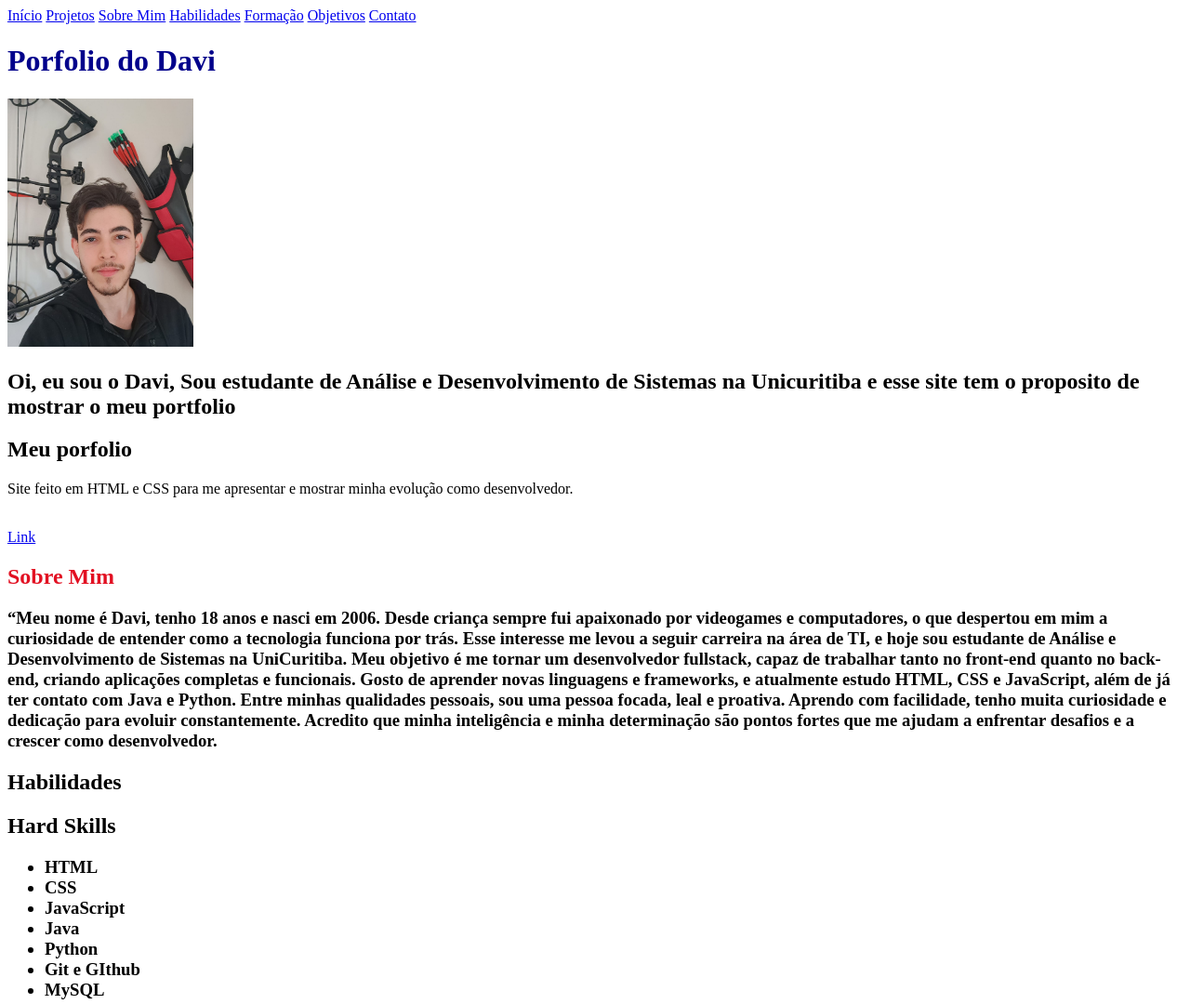
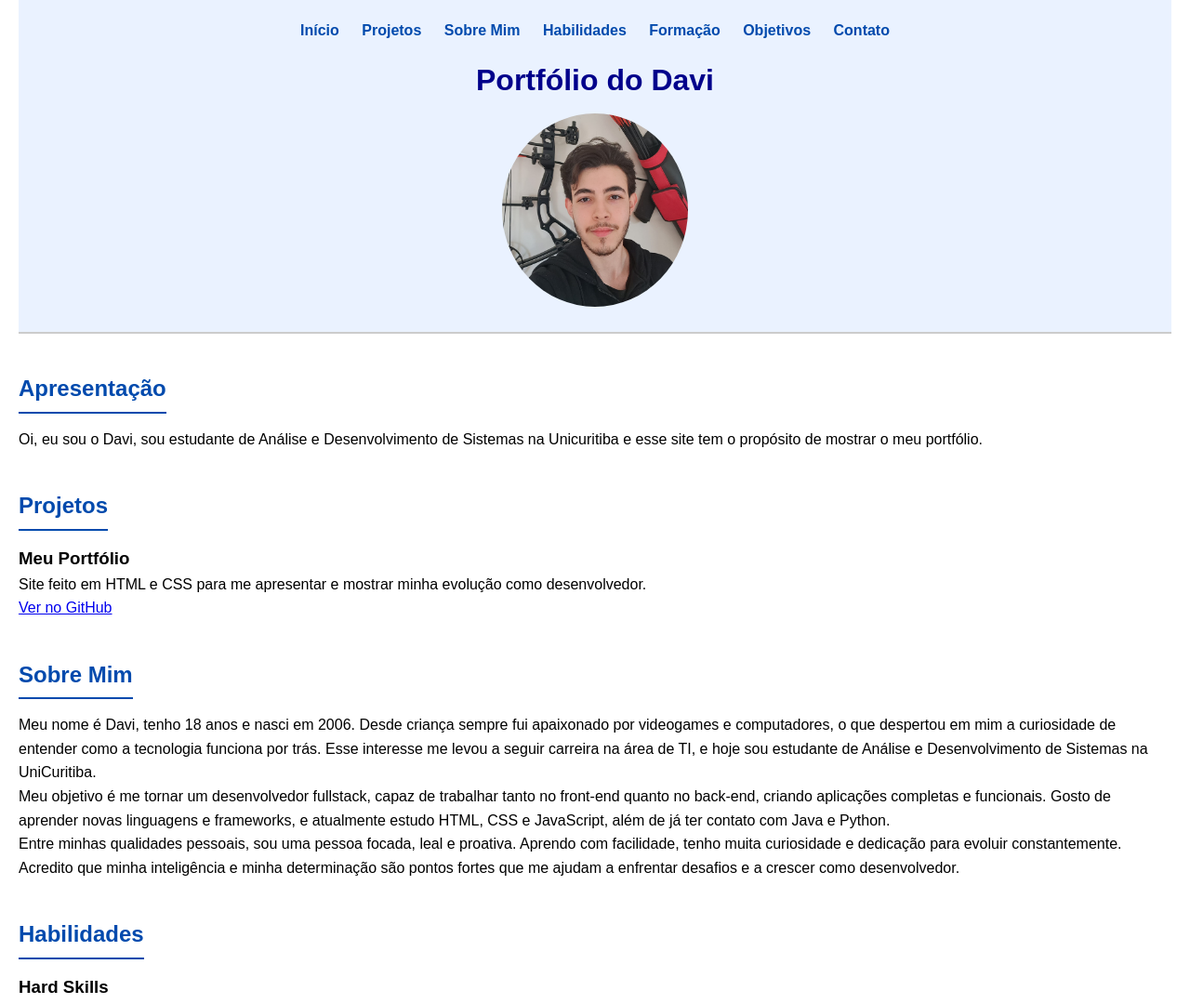
Before and after one commit to DVLG1/Portfolio, a plain HTML site: page index.html in a window 1280 px wide. Shown: the top 1080 px of the page at 93% size. Drawn offline with Linux system fonts and the light colour scheme.

Commit message:
adição do css

```diff
--- a/index.html
+++ b/index.html
@@ -2,91 +2,71 @@
 <html lang="pt-br">
 
 <head>
-
   <meta charset="UTF-8">
   <title>Meu Portfólio</title>
+  <link rel="stylesheet" href="style.css">
 </head>
 
 <body>
 
-
-
   <header>
-
     <nav>
       <a href="#hero">Início</a>
       <a href="#projetos">Projetos</a>
-  <a href="#sobre_mim">Sobre Mim</a>
+      <a href="#sobre-mim">Sobre Mim</a>
       <a href="#habilidades">Habilidades</a>
-  <a href="#formacao_profissional">Formação</a>
-  <a href="#objetivos"> Objetivos</a>
+      <a href="#formacao">Formação</a>
+      <a href="#objetivos">Objetivos</a>
       <a href="#contato">Contato</a>
     </nav>
 
-
-
-    <h1 style="color: darkblue;"> Porfolio do Davi</h1>
-
-
-    <img src="img/WhatsApp Image 2025-08-15 at 15.23.52.jpeg" alt="foto minha" width="200">
-
-    <!-- src = endereço da imagem (dentro da pasta do projeto),  alt= descrição da foto, width= tamanho da foto-->
+    <h1 style="color: darkblue;">Portfólio do Davi</h1>
+    <img src="img/foto minha.png" alt="foto minha" width="200">
   </header>
 
   <section id="hero">
-    <h2> Oi, eu sou o Davi, Sou estudante de Análise e Desenvolvimento de Sistemas na Unicuritiba e esse site tem o
-      proposito de mostrar o meu portfolio </h2>
-
+    <h2>Apresentação</h2>
+    <p>Oi, eu sou o Davi, sou estudante de Análise e Desenvolvimento de Sistemas na Unicuritiba e esse site tem o
+      propósito de mostrar o meu portfólio.</p>
   </section>
 
   <section id="projetos">
-    <h2> Meu porfolio</h2>
-
+    <h2>Projetos</h2>
+    <h3>Meu Portfólio</h3>
     <p>Site feito em HTML e CSS para me apresentar e mostrar minha evolução como desenvolvedor.</p>
-    <br>
-    <a href="https://github.com/DVLG1/Portfolio" target="_blank">Link</a>
+    <a href="https://github.com/DVLG1/Portfolio" target="_blank">Ver no GitHub</a>
   </section>
 
-  <section id="sobre_mim">
-
-    <h1 style="color: rgb(226, 16, 34);">Sobre Mim</h1>
-
-    <h3> “Meu nome é Davi, tenho 18 anos e nasci em 2006. Desde criança sempre fui apaixonado por videogames e
-      computadores, o que despertou em
-      mim a curiosidade de entender como a tecnologia funciona por trás. Esse interesse me levou a seguir carreira na
-      área de TI, e
-      hoje sou estudante de Análise e Desenvolvimento de Sistemas na UniCuritiba.
-
-      Meu objetivo é me tornar um desenvolvedor fullstack, capaz de trabalhar tanto no front-end quanto no back-end,
-      criando aplicações completas e funcionais. Gosto de aprender novas linguagens e frameworks,
-      e atualmente estudo HTML, CSS e JavaScript, além de já ter contato com Java e Python.
-
-      Entre minhas qualidades pessoais, sou uma pessoa focada, leal e proativa. Aprendo com facilidade,
-      tenho muita curiosidade e dedicação para evoluir constantemente. Acredito que minha inteligência
-      e minha determinação são pontos fortes que me ajudam a enfrentar desafios e a crescer como desenvolvedor.
-
-    </h3>
-
+  <section id="sobre-mim">
+    <h2>Sobre Mim</h2>
+    <p>Meu nome é Davi, tenho 18 anos e nasci em 2006. Desde criança sempre fui apaixonado por videogames e
+      computadores, o que despertou em mim a curiosidade de entender como a tecnologia funciona por trás. Esse interesse
+      me levou a seguir carreira na área de TI, e hoje sou estudante de Análise e Desenvolvimento de Sistemas na
+      UniCuritiba.</p>
+    <p>Meu objetivo é me tornar um desenvolvedor fullstack, capaz de trabalhar tanto no front-end quanto no back-end,
+      criando aplicações completas e funcionais. Gosto de aprender novas linguagens e frameworks, e atualmente estudo
+      HTML, CSS e JavaScript, além de já ter contato com Java e Python.</p>
+    <p>Entre minhas qualidades pessoais, sou uma pessoa focada, leal e proativa. Aprendo com facilidade, tenho muita
+      curiosidade e dedicação para evoluir constantemente. Acredito que minha inteligência e minha determinação são
+      pontos fortes que me ajudam a enfrentar desafios e a crescer como desenvolvedor.</p>
   </section>
 
   <section id="habilidades">
+    <h2>Habilidades</h2>
 
-    <h1>Habilidades</h1>
- <h2> Hard Skills </h2>
-
- <h3><ul>
+    <h3>Hard Skills</h3>
+    <ul>
       <li>HTML</li>
       <li>CSS</li>
       <li>JavaScript</li>
       <li>Java</li>
       <li>Python</li>
-  <li>Git e GIthub</li>
+      <li>Git e GitHub</li>
       <li>MySQL</li>
-</ul></h3>
+    </ul>
 
-<h2>Soft Skills</h2>
-
-<h3><ul>
+    <h3>Soft Skills</h3>
+    <ul>
       <li>Comunicação</li>
       <li>Trabalho em equipe</li>
       <li>Criatividade</li>
@@ -97,71 +77,41 @@
       <li>Adaptabilidade</li>
       <li>Vontade de aprender</li>
       <li>Foco e disciplina</li>
-</ul></h3>
+    </ul>
   </section>
 
-  <section id="formacao_profissional">
+  <section id="formacao">
+    <h2>Formação Profissional</h2>
 
-    <h1>Formação Profissional</h1>
+    <h3>Faculdade</h3>
+    <ul>
+      <li>Análise e Desenvolvimento de Sistemas – UniCuritiba (cursando, 2024 - 2026)</li>
+    </ul>
 
-    <h2>Faculdade</h2>
-
-    <h3><ul>
-
-    <li>Análise e Desenvolvimento de Sistemas – UniCuritiba (cursando, 2024 - 2026)</li>
-  </ul></h3>
-
-
-    <h2>Cursos extras</h2>
-
-    <h3><ul>
+    <h3>Cursos Extras</h3>
+    <ul>
       <li>Cisco Academy - Python Essentials 1</li>
       <li>Oracle Academy - Oracle Database Foundations</li>
-
     </ul>
-    </h3>
-
   </section>
 
   <section id="objetivos">
-
     <h2>Objetivos</h2>
-
- <p>
-    Meu principal objetivo no momento é conquistar uma oportunidade de estágio em desenvolvimento,
+    <p>Meu principal objetivo no momento é conquistar uma oportunidade de estágio em desenvolvimento,
       para ganhar experiência prática e colocar em uso os conhecimentos que venho aprendendo na faculdade
-    e em projetos pessoais.
-  </p>
-  <p>
-    A médio e longo prazo, quero me especializar como desenvolvedor fullstack,
+      e em projetos pessoais.</p>
+    <p>A médio e longo prazo, quero me especializar como desenvolvedor fullstack,
       dominando tanto o front-end quanto o back-end. Meu grande sonho é evoluir profissionalmente
       até me tornar um desenvolvedor fullstack sênior, capaz de liderar projetos e contribuir
-    para soluções tecnológicas que façam a diferença.
-  </p>
-
+      para soluções tecnológicas que façam a diferença.</p>
   </section>
 
-
-  <main>
-
-  </main>
-
-  <footer>
-    <br>
-    <br>
-    <h2 id="contato">Informações de Contato:</h2>
-
-    <a href="https://www.linkedin.com/in/davi-latif-grecco/" target="_blank">Linkedin</a>
-    <!-- "A href" serve para botar o link, assim: a href="link" >Texto que aparece</a> -->
-
-
-    <br>
-
-    <a href="https://github.com/DVLG1" target="_blank">GitHub</a>
-    <!-- targer="_blank" serve para abrir o link em outra aba-->
-
+  <footer id="contato">
+    <h2>Informações de Contato</h2>
+    <p><a href="https://www.linkedin.com/in/davi-latif-grecco/" target="_blank">Linkedin</a></p>
+    <p><a href="https://github.com/DVLG1" target="_blank">GitHub</a></p>
     <p>© 2025 Davi Grecco - Todos os direitos reservados</p>
   </footer>
+
 </body>
-
 </html>
--- /dev/null
+++ b/style.css
@@ -0,0 +1,71 @@
+* {
+    /* reseta os valores para ficar mais previsivel, e não bugar em alguns navegadores*/
+  margin: 0;
+  padding: 0;
+  box-sizing: border-box;
+}
+
+body {
+  font-family: Arial, Helvetica, sans-serif; /* seleciona primeira fonte, se não estiver instalada vai pra segunda e dai vai  */
+  line-height: 1.6;
+  background-color: #ffffff;  /* cor do fundo*/
+  color: #000000; /* cor da letra*/
+  padding: 0 20px; /* espaço entre a borda (margin) e o conteudo (texto) */
+}
+
+
+header {
+  text-align: center; /* alinha o texto */
+  padding: 20px;
+  background-color: #eaf2ff; /* muda a cor só do header, pq está na parte 'header' */
+  border-bottom: 2px solid #ccc; /* cria uma linha em baixo do texto (nesse caso, como não tem texto, é no fim do header)*/
+}
+
+header img {
+  margin-top: 10px;
+  border-radius: 50%;
+}
+
+/* Menu */
+nav {
+  margin-bottom: 15px; /* cria um espaço em baixo do nav*/
+}
+
+nav a {
+  margin: 0 10px;
+  text-decoration:none;
+  color: #004aad;
+  font-weight: bold;
+}
+
+nav a:hover {
+  color: #ff4d4d;
+}
+
+/* Seções */
+section {
+  margin: 40px 0;
+}
+
+section h2 {
+  margin-bottom: 15px;
+  color: #004aad;
+  border-bottom: 2px solid #004aad;
+  display: inline-block;
+  padding-bottom: 5px;
+}
+
+/* Listas */
+ul {
+  margin-left: 20px;
+  margin-top: 10px;
+}
+
+/* Footer */
+footer {
+  text-align: center;
+  padding: 20px;
+  background-color: #eaf2ff;
+  margin-top: 40px;
+  border-top: 2px solid #ccc;
+}
```
Also changed, not shown: img/foto minha.png (added). Lines whose indentation alone changed are shown as unchanged.
